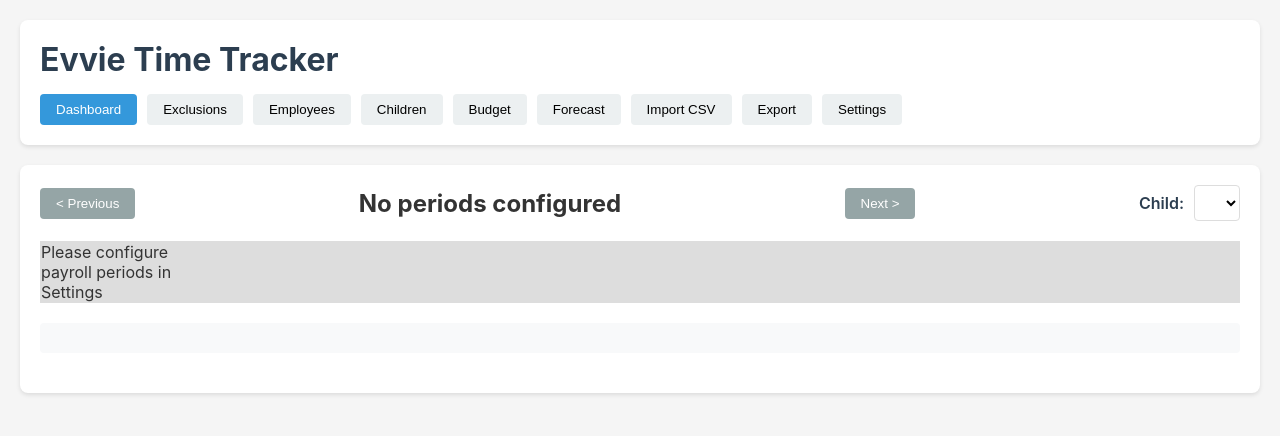
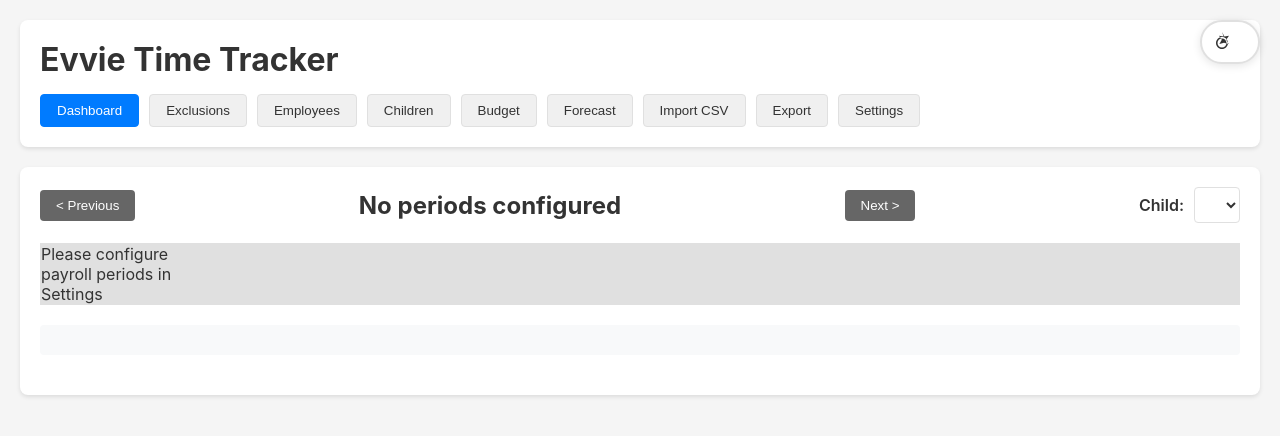
Before and after one commit to solidus85/evvie-time-tracker, a Flask app: page / in a window 1280 px wide. Shown: the top 436 px of the page. Run offline with Flask 3, Linux system fonts and the light colour scheme; data that the repository does not hold is empty.

Commit message:
Add dark mode toggle for entire site
Implemented a comprehensive dark mode theme with:
- CSS variables for all colors in light and dark themes
- Fixed toggle button in top-right corner with sun/moon icons
- JavaScript theme manager with localStorage persistence
- System preference detection when no saved preference
- Smooth transitions between themes
- Updated all CSS files to use CSS variables
- Dark mode optimized colors for better readability

The theme preference is saved in localStorage and persists across sessions.

🤖 Generated with [Claude Code](https://claude.ai/code)

Co-Authored-By: Claude <noreply@anthropic.com>

```diff
--- a/static/css/base.css
+++ b/static/css/base.css
@@ -1,4 +1,80 @@
 /* Base styles and reset */
+:root {
+    /* Light mode colors */
+    --bg-primary: #f5f5f5;
+    --bg-secondary: #ffffff;
+    --bg-hover: #f0f0f0;
+    --text-primary: #333333;
+    --text-secondary: #666666;
+    --text-muted: #999999;
+    --border-color: #e0e0e0;
+    --border-light: #f0f0f0;
+    --shadow: rgba(0, 0, 0, 0.1);
+    --shadow-hover: rgba(0, 0, 0, 0.15);
+
+    /* Accent colors */
+    --primary-color: #007bff;
+    --primary-hover: #0056b3;
+    --success-color: #28a745;
+    --success-hover: #218838;
+    --warning-color: #ffc107;
+    --warning-bg: #fff3cd;
+    --danger-color: #dc3545;
+    --danger-hover: #c82333;
+
+    /* Component specific */
+    --header-bg: #2c3e50;
+    --header-text: #ffffff;
+    --nav-btn-bg: rgba(255, 255, 255, 0.1);
+    --nav-btn-hover: rgba(255, 255, 255, 0.2);
+    --nav-btn-active: rgba(255, 255, 255, 0.3);
+    --modal-overlay: rgba(0, 0, 0, 0.5);
+    --weekend-bg: #fafafa;
+    --imported-bg: #e3f2fd;
+    --parent-paid-bg: #fff3e0;
+    --exclusion-bg: #ffebee;
+    --overlap-employee-bg: #ffe8e8;
+    --overlap-child-bg: #e8f0ff;
+}
+
+[data-theme="dark"] {
+    /* Dark mode colors */
+    --bg-primary: #1a1a1a;
+    --bg-secondary: #2d2d2d;
+    --bg-hover: #3a3a3a;
+    --text-primary: #e0e0e0;
+    --text-secondary: #b0b0b0;
+    --text-muted: #808080;
+    --border-color: #404040;
+    --border-light: #333333;
+    --shadow: rgba(0, 0, 0, 0.3);
+    --shadow-hover: rgba(0, 0, 0, 0.5);
+
+    /* Accent colors (adjusted for dark mode) */
+    --primary-color: #4dabf7;
+    --primary-hover: #339af0;
+    --success-color: #51cf66;
+    --success-hover: #40c057;
+    --warning-color: #ffd43b;
+    --warning-bg: #3a3a1a;
+    --danger-color: #ff6b6b;
+    --danger-hover: #ff5252;
+
+    /* Component specific */
+    --header-bg: #1c2128;
+    --header-text: #e0e0e0;
+    --nav-btn-bg: rgba(255, 255, 255, 0.05);
+    --nav-btn-hover: rgba(255, 255, 255, 0.1);
+    --nav-btn-active: rgba(255, 255, 255, 0.15);
+    --modal-overlay: rgba(0, 0, 0, 0.7);
+    --weekend-bg: #252525;
+    --imported-bg: #1a2332;
+    --parent-paid-bg: #2d2619;
+    --exclusion-bg: #2d1a1a;
+    --overlap-employee-bg: #3a1a1a;
+    --overlap-child-bg: #1a2a3a;
+}
+
 * {
     margin: 0;
     padding: 0;
@@ -7,8 +83,9 @@
 
 body {
     font-family: -apple-system, BlinkMacSystemFont, 'Segoe UI', Roboto, Oxygen, Ubuntu, sans-serif;
-    background: #f5f5f5;
-    color: #333;
+    background: var(--bg-primary);
+    color: var(--text-primary);
+    transition: background-color 0.3s ease, color 0.3s ease;
 }
 
 .container {
--- a/static/css/calendar.css
+++ b/static/css/calendar.css
@@ -3,29 +3,29 @@
     display: grid;
     grid-template-columns: repeat(7, minmax(0, 1fr));
     gap: 1px;
-    background: #ddd;
-    border: 1px solid #ddd;
+    background: var(--border-color);
+    border: 1px solid var(--border-color);
     margin-bottom: 20px;
     width: 100%;
 }
 
 .calendar-header {
-    background: #34495e;
-    color: white;
+    background: var(--header-bg);
+    color: var(--header-text);
     padding: 10px;
     text-align: center;
     font-weight: bold;
 }
 
 .calendar-day {
-    background: white;
+    background: var(--bg-secondary);
     min-height: 120px;
     padding: 5px;
     position: relative;
 }
 
 .calendar-day.weekend {
-    background: #f8f9fa;
+    background: var(--weekend-bg);
 }
 
 .day-number {
--- a/static/css/components.css
+++ b/static/css/components.css
@@ -3,7 +3,7 @@
 /* Buttons */
 .btn-primary {
     padding: 8px 16px;
-    background: #3498db;
+    background: var(--primary-color);
     color: white;
     border: none;
     border-radius: 4px;
@@ -12,12 +12,12 @@
 }
 
 .btn-primary:hover {
-    background: #2980b9;
+    background: var(--primary-hover);
 }
 
 .btn-secondary {
     padding: 8px 16px;
-    background: #95a5a6;
+    background: var(--text-secondary);
     color: white;
     border: none;
     border-radius: 4px;
@@ -26,7 +26,7 @@
 }
 
 .btn-secondary:hover {
-    background: #7f8c8d;
+    background: var(--text-muted);
 }
 
 /* Modal */
@@ -38,7 +38,7 @@
     top: 0;
     width: 100%;
     height: 100%;
-    background: rgba(0,0,0,0.5);
+    background: var(--modal-overlay);
 }
 
 .modal.show {
@@ -46,13 +46,14 @@
 }
 
 .modal-content {
-    background: white;
+    background: var(--bg-secondary);
     margin: 10% auto;
     padding: 20px;
     width: 90%;
     max-width: 500px;
     border-radius: 8px;
     position: relative;
+    border: 1px solid var(--border-color);
 }
 
 .close {
@@ -62,11 +63,11 @@
     font-size: 28px;
     font-weight: bold;
     cursor: pointer;
-    color: #aaa;
+    color: var(--text-muted);
 }
 
 .close:hover {
-    color: #000;
+    color: var(--text-primary);
 }
 
 /* Forms */
@@ -83,8 +84,10 @@
 .form-group input, .form-group select {
     width: 100%;
     padding: 8px;
-    border: 1px solid #ddd;
+    border: 1px solid var(--border-color);
     border-radius: 4px;
+    background: var(--bg-secondary);
+    color: var(--text-primary);
 }
 
 /* Toast notifications */
--- a/static/css/layout.css
+++ b/static/css/layout.css
@@ -1,15 +1,15 @@
 /* Layout and navigation */
 header {
-    background: white;
+    background: var(--bg-secondary);
     border-radius: 8px;
     padding: 20px;
     margin-bottom: 20px;
-    box-shadow: 0 2px 4px rgba(0,0,0,0.1);
+    box-shadow: 0 2px 4px var(--shadow);
 }
 
 header h1 {
     margin-bottom: 15px;
-    color: #2c3e50;
+    color: var(--text-primary);
 }
 
 nav {
@@ -19,28 +19,32 @@ nav {
 
 .nav-btn {
     padding: 8px 16px;
-    background: #ecf0f1;
-    border: none;
+    background: var(--bg-hover);
+    border: 1px solid var(--border-color);
     border-radius: 4px;
     cursor: pointer;
     transition: all 0.3s;
+    color: var(--text-primary);
 }
 
 .nav-btn:hover {
-    background: #bdc3c7;
+    background: var(--primary-color);
+    color: white;
+    border-color: var(--primary-color);
 }
 
 .nav-btn.active {
-    background: #3498db;
+    background: var(--primary-color);
     color: white;
+    border-color: var(--primary-color);
 }
 
 .view {
     display: none;
-    background: white;
+    background: var(--bg-secondary);
     border-radius: 8px;
     padding: 20px;
-    box-shadow: 0 2px 4px rgba(0,0,0,0.1);
+    box-shadow: 0 2px 4px var(--shadow);
 }
 
 .view.active {
@@ -64,18 +68,19 @@ nav {
 
 .child-selector label {
     font-weight: 600;
-    color: #2c3e50;
+    color: var(--text-primary);
 }
 
 .child-selector select {
     padding: 8px 12px;
-    border: 1px solid #ddd;
+    border: 1px solid var(--border-color);
     border-radius: 4px;
-    background: white;
+    background: var(--bg-secondary);
+    color: var(--text-primary);
     cursor: pointer;
     font-size: 14px;
 }
 
 .child-selector select:hover {
-    border-color: #3498db;
+    border-color: var(--primary-color);
 }
--- a/static/css/style.css
+++ b/static/css/style.css
@@ -10,3 +10,4 @@
 @import url('exclusions.css');
 @import url('budget.css');
 @import url('forecast.css');
+@import url('theme-toggle.css');
--- a/static/css/tables.css
+++ b/static/css/tables.css
@@ -8,10 +8,16 @@ table {
 th, td {
     padding: 10px;
     text-align: left;
-    border-bottom: 1px solid #ecf0f1;
+    border-bottom: 1px solid var(--border-light);
+    color: var(--text-primary);
 }
 
 th {
-    background: #f8f9fa;
+    background: var(--bg-hover);
     font-weight: 600;
+    color: var(--text-primary);
 }
+
+tr:hover {
+    background: var(--bg-hover);
+}
--- /dev/null
+++ b/static/css/theme-toggle.css
@@ -0,0 +1,80 @@
+/* Dark mode toggle button styles */
+.theme-toggle {
+    position: fixed;
+    top: 20px;
+    right: 20px;
+    z-index: 1000;
+    background: var(--bg-secondary);
+    border: 2px solid var(--border-color);
+    border-radius: 50px;
+    padding: 8px;
+    cursor: pointer;
+    transition: all 0.3s ease;
+    box-shadow: 0 2px 8px var(--shadow);
+    display: flex;
+    align-items: center;
+    gap: 8px;
+    min-width: 60px;
+}
+
+.theme-toggle:hover {
+    box-shadow: 0 4px 12px var(--shadow-hover);
+    transform: translateY(-2px);
+}
+
+.theme-toggle-icon {
+    width: 24px;
+    height: 24px;
+    transition: transform 0.3s ease;
+}
+
+.theme-toggle-icon svg {
+    width: 100%;
+    height: 100%;
+    fill: var(--text-primary);
+}
+
+/* Sun icon (light mode) */
+.theme-toggle .sun-icon {
+    display: block;
+}
+
+.theme-toggle .moon-icon {
+    display: none;
+}
+
+/* Moon icon (dark mode) */
+[data-theme="dark"] .theme-toggle .sun-icon {
+    display: none;
+}
+
+[data-theme="dark"] .theme-toggle .moon-icon {
+    display: block;
+}
+
+/* Rotate animation on toggle */
+.theme-toggle.animating .theme-toggle-icon {
+    transform: rotate(360deg);
+}
+
+/* Tooltip */
+.theme-toggle::after {
+    content: attr(data-tooltip);
+    position: absolute;
+    bottom: -35px;
+    right: 0;
+    background: var(--bg-secondary);
+    color: var(--text-primary);
+    padding: 5px 10px;
+    border-radius: 4px;
+    font-size: 12px;
+    white-space: nowrap;
+    opacity: 0;
+    pointer-events: none;
+    transition: opacity 0.3s ease;
+    box-shadow: 0 2px 4px var(--shadow);
+}
+
+.theme-toggle:hover::after {
+    opacity: 1;
+}
--- /dev/null
+++ b/static/js/theme.js
@@ -0,0 +1,75 @@
+/* Dark mode theme management */
+
+class ThemeManager {
+    constructor() {
+        this.themeToggle = document.getElementById('theme-toggle');
+        this.currentTheme = localStorage.getItem('theme') || 'light';
+        this.init();
+    }
+
+    init() {
+        // Apply saved theme on load
+        this.applyTheme(this.currentTheme);
+
+        // Add click listener to toggle button
+        if (this.themeToggle) {
+            this.themeToggle.addEventListener('click', () => this.toggleTheme());
+        }
+
+        // Listen for system theme changes
+        if (window.matchMedia) {
+            const darkModeQuery = window.matchMedia('(prefers-color-scheme: dark)');
+            darkModeQuery.addEventListener('change', (e) => {
+                if (!localStorage.getItem('theme')) {
+                    this.applyTheme(e.matches ? 'dark' : 'light');
+                }
+            });
+
+            // Apply system preference if no saved preference
+            if (!localStorage.getItem('theme')) {
+                this.currentTheme = darkModeQuery.matches ? 'dark' : 'light';
+                this.applyTheme(this.currentTheme);
+            }
+        }
+    }
+
+    applyTheme(theme) {
+        // Add animation class
+        if (this.themeToggle) {
+            this.themeToggle.classList.add('animating');
+        }
+
+        // Apply theme
+        if (theme === 'dark') {
+            document.documentElement.setAttribute('data-theme', 'dark');
+            if (this.themeToggle) {
+                this.themeToggle.setAttribute('data-tooltip', 'Switch to light mode');
+            }
+        } else {
+            document.documentElement.removeAttribute('data-theme');
+            if (this.themeToggle) {
+                this.themeToggle.setAttribute('data-tooltip', 'Switch to dark mode');
+            }
+        }
+
+        // Remove animation class after transition
+        setTimeout(() => {
+            if (this.themeToggle) {
+                this.themeToggle.classList.remove('animating');
+            }
+        }, 300);
+
+        this.currentTheme = theme;
+    }
+
+    toggleTheme() {
+        const newTheme = this.currentTheme === 'dark' ? 'light' : 'dark';
+        this.applyTheme(newTheme);
+        localStorage.setItem('theme', newTheme);
+    }
+}
+
+// Initialize theme manager when DOM is ready
+document.addEventListener('DOMContentLoaded', () => {
+    window.themeManager = new ThemeManager();
+});
--- a/templates/index.html
+++ b/templates/index.html
@@ -5,8 +5,21 @@
     <meta name="viewport" content="width=device-width, initial-scale=1.0">
     <title>Evvie Time Tracker</title>
     <link rel="stylesheet" href="/static/css/style.css">
+    <script src="/static/js/theme.js"></script>
 </head>
 <body>
+    <!-- Dark mode toggle button -->
+    <button class="theme-toggle" id="theme-toggle" data-tooltip="Toggle dark mode">
+        <div class="theme-toggle-icon">
+            <svg class="sun-icon" xmlns="http://www.w3.org/2000/svg" viewBox="0 0 24 24">
+                <path d="M12 17.5C9.5 17.5 7.5 15.5 7.5 13S9.5 8.5 12 8.5 16.5 10.5 16.5 13 14.5 17.5 12 17.5M12 7C8.7 7 6 9.7 6 13S8.7 19 12 19 18 16.3 18 13 15.3 7 12 7M12 2L14.4 6.4L19 5.7L16.2 9.8L18.6 14L14 12.7L9.4 14L11.8 9.8L9 5.7L13.6 6.4L12 2Z"/>
+            </svg>
+            <svg class="moon-icon" xmlns="http://www.w3.org/2000/svg" viewBox="0 0 24 24">
+                <path d="M17.75,4.09L15.22,6.03L16.13,9.09L13.5,7.28L10.87,9.09L11.78,6.03L9.25,4.09L12.44,4L13.5,1L14.56,4L17.75,4.09M21.25,11L19.61,12.25L20.2,14.23L18.5,13.06L16.8,14.23L17.39,12.25L15.75,11L17.81,10.95L18.5,9L19.19,10.95L21.25,11M18.97,15.95C19.8,15.87 20.69,17.05 20.16,17.8C19.84,18.25 19.5,18.67 19.08,19.07C15.17,23 8.84,23 4.94,19.07C1.03,15.17 1.03,8.83 4.94,4.93C5.34,4.53 5.76,4.17 6.21,3.85C6.96,3.32 8.14,4.21 8.06,5.04C7.79,7.9 8.75,10.87 10.95,13.06C13.14,15.26 16.1,16.22 18.97,15.95M17.33,17.97C14.5,17.81 11.7,16.64 9.53,14.5C7.36,12.31 6.2,9.5 6.04,6.68C3.23,9.82 3.34,14.64 6.35,17.66C9.37,20.67 14.19,20.78 17.33,17.97Z"/>
+            </svg>
+        </div>
+    </button>
+
     <div class="container">
         <header>
             <h1>Evvie Time Tracker</h1>
```
Also changed, not shown: other parts of static/css/calendar.css (+41 -34 lines).
